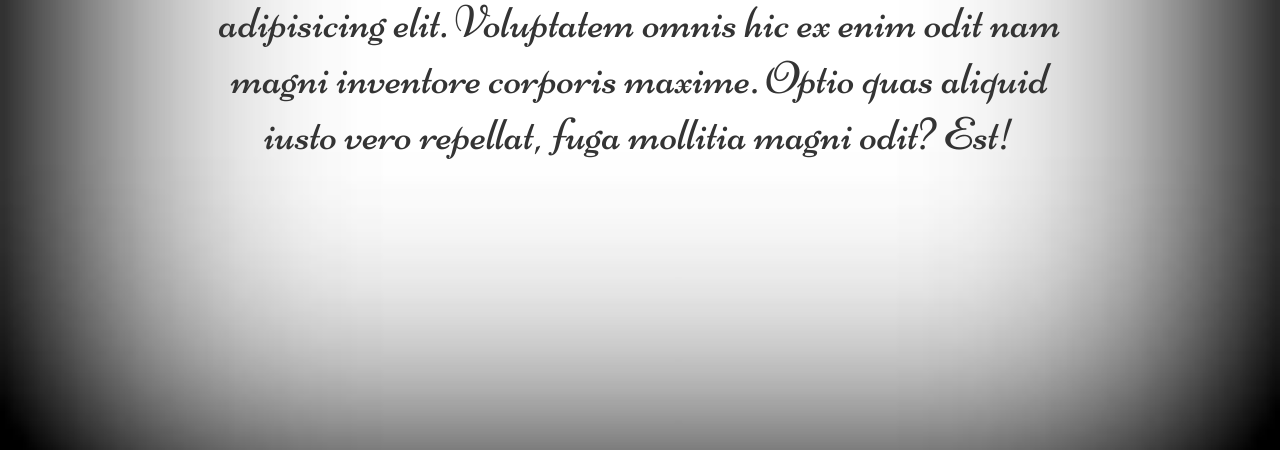
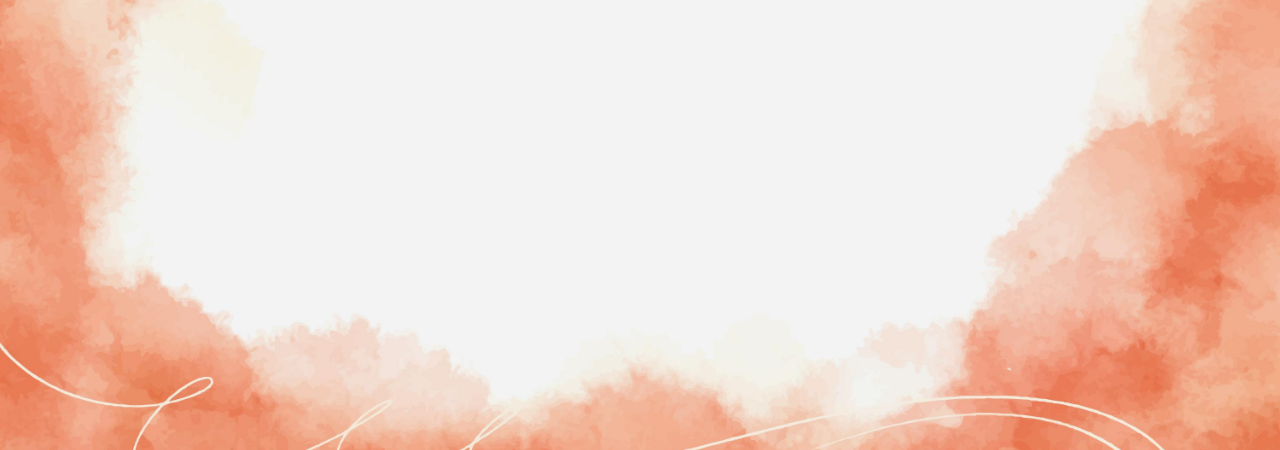
Before and after one commit to Vignesh-R-3kt/VVVVVVVVVVVVVVVVVVVVVVVVVV, a plain HTML site: page index.html in a window 1280 px wide. Shown: the part 350-800 px from the top of the page. Drawn offline with Linux system fonts and the light colour scheme.

Commit message:
changes added

```diff
--- a/app.scss
+++ b/app.scss
@@ -17,7 +17,7 @@ body {
   justify-content: center;
   align-items: center;
   min-height: 100vh;
-  background: url("./NicePng_scratch-texture-png_697114.png");
+  background: url("./6193409.jpg");
   background-repeat: no-repeat;
   background-size: cover;
   background-position: center center;
--- a/index.html
+++ b/index.html
@@ -11,9 +11,7 @@
 <body>
     <div class="text-container">
 
-        <p>Lorem ipsum, <span>Lorem, ipsum.</span> dolor sit amet consectetur adipisicing elit. Voluptatem omnis hic ex
-            enim odit nam magni
-            inventore corporis maxime. Optio quas aliquid iusto vero repellat, fuga mollitia magni odit? Est!</p>
+        <p><span></span></p>
     </div>
 </body>
 
```
Also changed, not shown: 6193409.jpg (added), NicePng_scratch-texture-png_697114.png (deleted), app.css, 1 other file.
